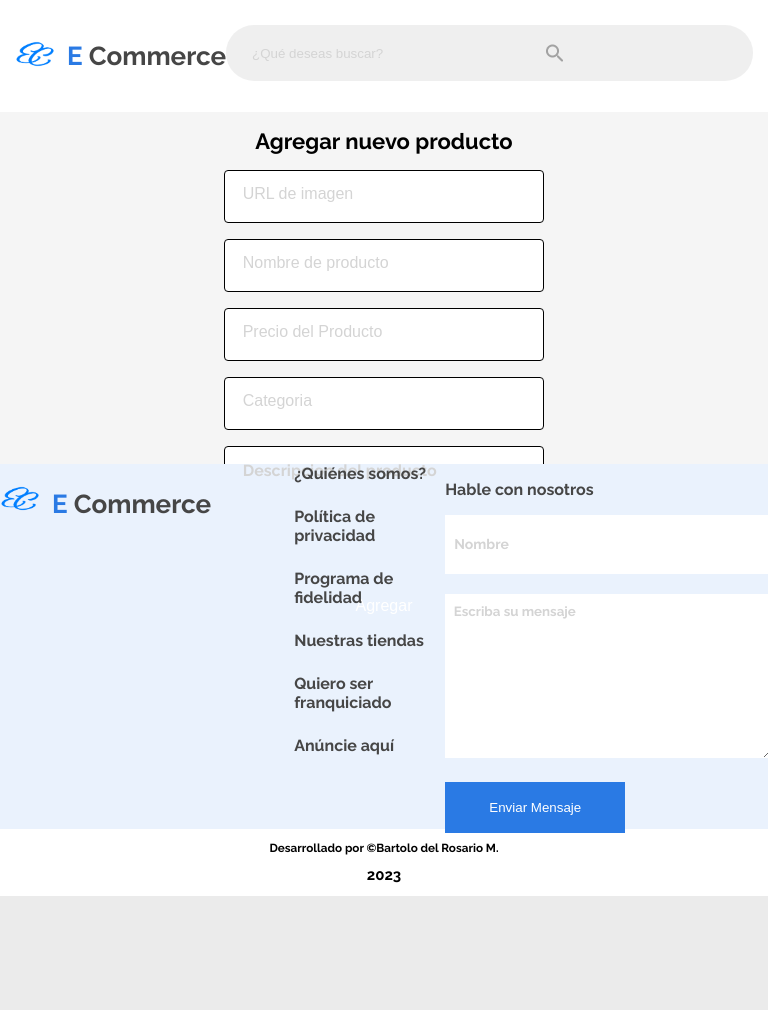
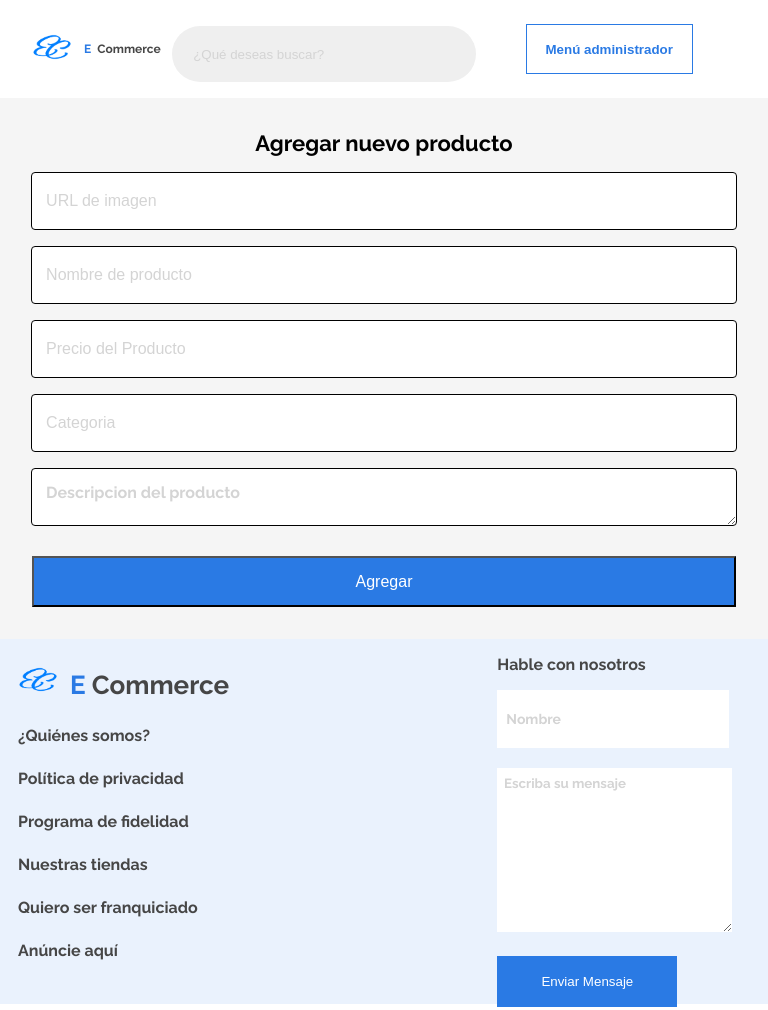
Before and after one commit to JD100423/Aplicacion, a website with bundled scripts: page screens/add-products.html in a window 768 px wide. Shown: the top 1010 px of the page. Before the commit the page ends 896 px from the top, so only its background shows below. Built offline with nearby package versions, Linux system fonts and the light colour scheme.

Commit message:
Responsive terminados

```diff
--- a/asset/add-product.css
+++ b/asset/add-product.css
@@ -1,6 +1,26 @@
 .section {
     background: rgb(245, 245, 245);
     padding: 16px;
+}
+.movile {
+    display: none;
+}
+
+.menu {
+    display: flex;
+
+}
+
+.menu button {
+    display: flex;
+    flex-direction: row;
+    justify-content: center;
+    align-items: center;
+    padding: 15px;
+    background-color: #ffff;
+    color: #2A7AE4;
+    border: solid 1px #2A7AE4;
+    font-weight: 600;
 }
 
 .mobile-search{
@@ -79,20 +99,138 @@
     color: #ffff;
 }
 
-@media screen and (min-width:768px) {
+@media (max-width:768px) {
+
+    header {
+        display: flex;
+        flex-direction: row;
+        justify-content: space-between;
+        align-items: center;
+        padding: 16px 32px;
+    }
+
+    .menu button {
+        width: 167px;
+        height: 50px;
+        margin-left: 50px;
+    }
+
+    .logo-search {
+        align-items: center;
+    }
+
+    .logo {
+        align-items: center;
+    }
+
+    .logo p{
+        font-size: 12px;
+    }
+
+    .logo-search input {
+        width: 272px;
+        height: 40px;
+        margin-left: 11px;
+    }
+
+    .section {
+        display: flex;
+        flex-direction: column;
+        align-items: center;
+        padding: 32px;
+       }
     .product-add{
-        height: 40vh;
+        display: flex;
+        align-items: flex-start;
+        flex-direction: column;
     }
     .product-add_title{
-        width: 95%;
+        flex-direction: row;
+        align-items: center;
+
+    }
+    form {
+        display: flex;
+        flex-direction: column;
+        width: 100%;
+    }
+    .add-product_input_url,
+    .add-product_name,
+    .add-product_price,
+    .product-edit_texta__descript,
+    .add-product_category {
+        flex-direction: column;
+        align-items: flex-start;
+        padding: 0px;
+        width: 704px;
+        height: 56px;
+    }
+
+    .product-add_btn {
+        width: 704px;
+        height: 51px;
+    }
+
+    .tablet {
+        margin: 0 12px 0 12px;
+    }
+
+    .form {
+        margin-right: 40px;
     }
 }
 
-@media screen and (min-width:992px){
-    .product-add{
-        height: 110vh;
+@media (max-width:360px){
+
+    header {
+        display: flex;
+        width: 100%;
+        padding: 10px;
+    }
+
+    .logo-search input {
+        display: none;
+    }
+
+    .menu {
+        box-sizing: border-box;
+    }
+
+    .menu button {
+        display: flex;
+        justify-content: center;
+        padding: 12px 16px 12px 16px;
+        margin-left: 28px;
+    }
+
+    .movile {
+        display: flex;
+    }
+
+    .movile img {
+        margin-left: 17px;
+    }
+
+    .section {
+        padding: 16px;
+        width: 100%;
     }
     .product-add_title{
-        width: 50%;
+        width: 328px;
+        height: 28px;
+    }
+
+    .add-product_input_url,
+    .add-product_name,
+    .add-product_price,
+    .product-edit_texta__descript,
+    .add-product_category{
+        width: 328px;
+        height: 56px;
+    }
+
+    .product-add_btn {
+        width: 328px;
+        height: 56px;
     }
 }
--- a/screens/add-products.html
+++ b/screens/add-products.html
@@ -23,6 +23,12 @@
                 </div>
                 <input i type="text" placeholder="¿Qué deseas buscar?">
             </div>
+            <div class="menu">
+                <a href="add-products.html"><button type="submit">Menú administrador</button></a>
+            </div>
+            <div class="movile">
+                <img src="../asset/img/Icono.svg" alt="">
+            </div>
         </nav>
     </header>
 
@@ -42,6 +48,7 @@
 
 
 <main class="contacto">
+    <div class="tablet">
     <div class="referencia">
         <img src="../asset/img/Logo e.png" alt="Logo">
         <p class="logo-color_referencia">E</p>
@@ -54,6 +61,7 @@
         <a href="">Nuestras tiendas</a>
         <a href="">Quiero ser franquiciado</a>
         <a href="">Anúncie aquí</a>
+    </div>
     </div>
     <div class="form">
         <p>Hable con nosotros</p>
```
